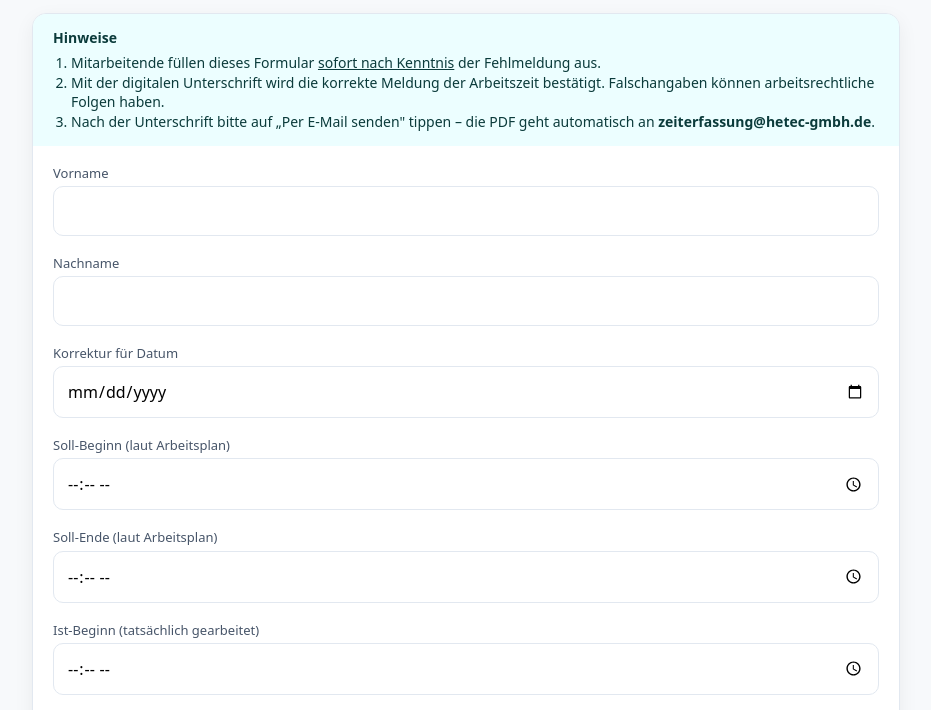
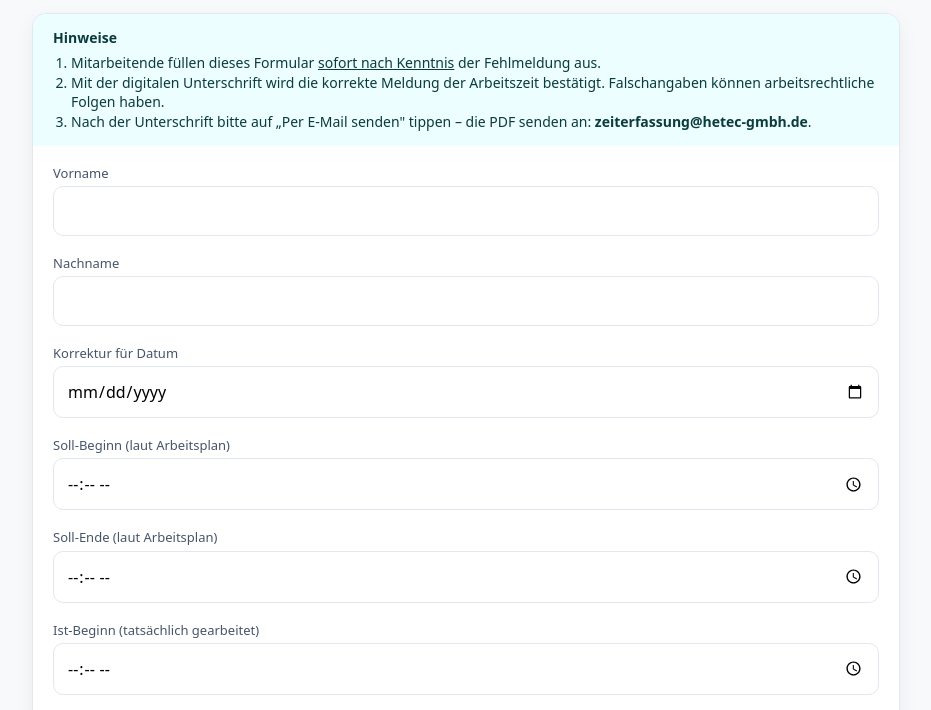
Before and after one commit to HeTec-IT/Korrektur-Zeiterfassung, a plain HTML site: page index.html in a window 1280 px wide. Shown: the part 69-779 px from the top of the page, without its empty margins (174-1105 px from the left). Drawn offline with Linux system fonts and the light colour scheme.

Commit message:
Update index.html

```diff
--- a/index.html
+++ b/index.html
@@ -78,7 +78,7 @@
         <ol>
           <li>Mitarbeitende füllen dieses Formular <u>sofort nach Kenntnis</u> der Fehlmeldung aus.</li>
           <li>Mit der digitalen Unterschrift wird die korrekte Meldung der Arbeitszeit bestätigt. Falschangaben können arbeitsrechtliche Folgen haben.</li>
-          <li>Nach der Unterschrift bitte auf „Per E‑Mail senden" tippen – die PDF geht automatisch an <strong>zeiterfassung@hetec-gmbh.de</strong>.</li>
+          <li>Nach der Unterschrift bitte auf „Per E‑Mail senden" tippen – die PDF senden an: <strong>zeiterfassung@hetec-gmbh.de</strong>.</li>
         </ol>
       </div>
 
```
